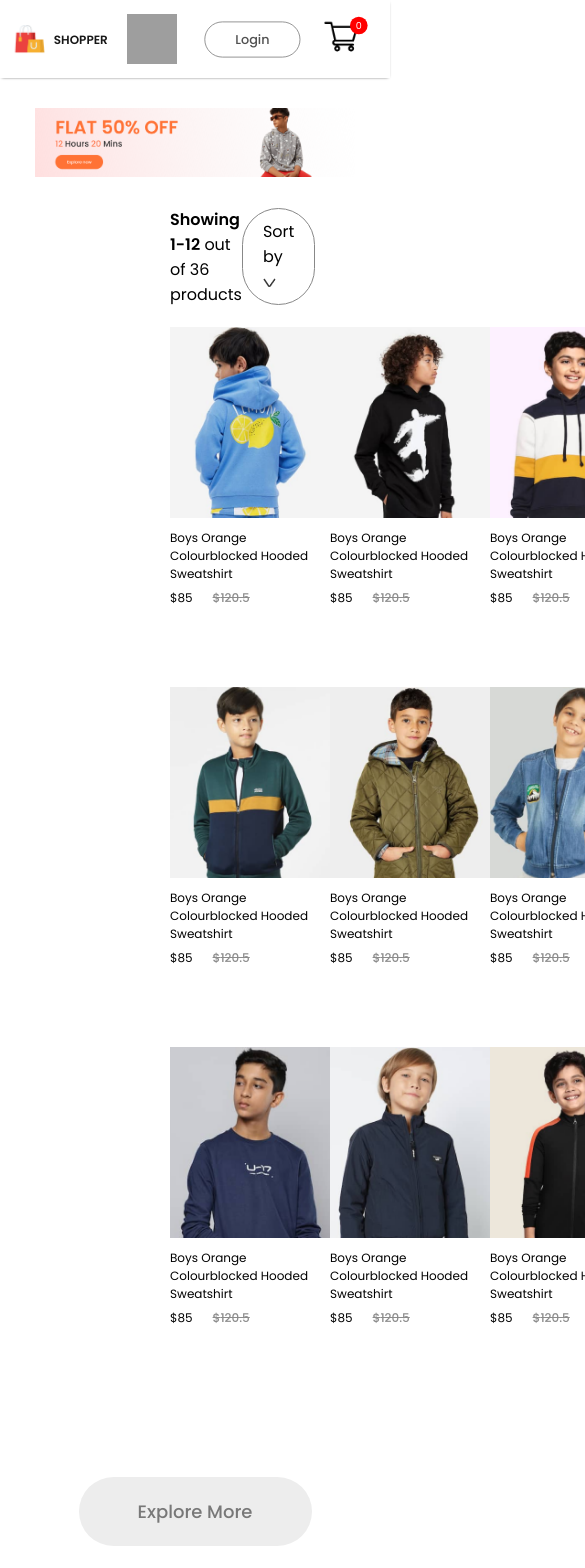
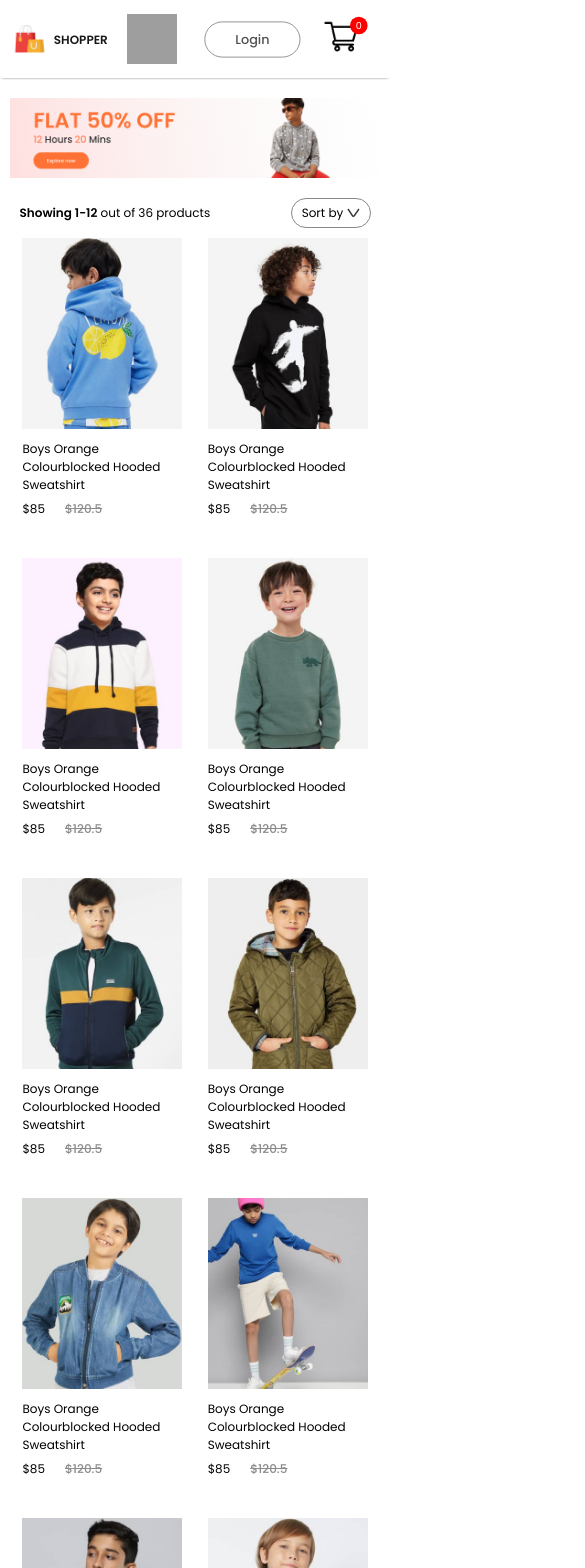
Before and after one commit to kazibilasi/e-commerce-frontend, a React (Vite) app: page /kids in a window 390 px wide. Shown: the top 1568 px of the page, 585 px wide, since content can reach past the window. Built offline with nearby package versions, Linux system fonts and the light colour scheme; grey boxes are pictures that could not be loaded.

Commit message:
category page made fully responsive

```diff
--- a/src/Pages/CSS/ShopCategory.css
+++ b/src/Pages/CSS/ShopCategory.css
@@ -37,3 +37,57 @@
     font-size: 18px;
     font-weight: 500;
 }
+
+@media(max-width:1280px){
+    .shopCategory-banner{
+       margin: 20px auto;
+       width: 90%;
+
+    }
+    .shopCategory-indexSort{
+        width:90%;
+        margin: auto;
+    }
+    .shopCategory-sort{
+        padding: 5px 10px;
+        font-size: 12px;
+    }
+    .shopCategory-indexSort p{
+        font-size: 12px;
+    }
+    .shopCategory-products{
+        width: 90%;
+        margin: 10px auto ;
+        row-gap: 40px;
+    }
+    .shopCategory-products .item{
+        margin: auto;
+    }
+    .shopCategory-loadMore{
+        margin: 100px auto;
+        width: 200px;
+        height: 60px;
+        font-size: 16px;
+
+    }
+}
+
+@media(max-width:800px){
+    .shopCategory-banner{
+        width: 95%;
+    }
+    .shopCategory-products{
+        width: 95%;
+    }
+    .shopCategory-loadMore{
+        margin: 60px auto;
+        width: 150px;
+        height: 40px;
+        font-size: 13px;
+    }
+}
+@media(max-width:500px){
+    .shopCategory-products{
+        grid-template-columns: 1fr 1fr ;
+    }
+}
```
